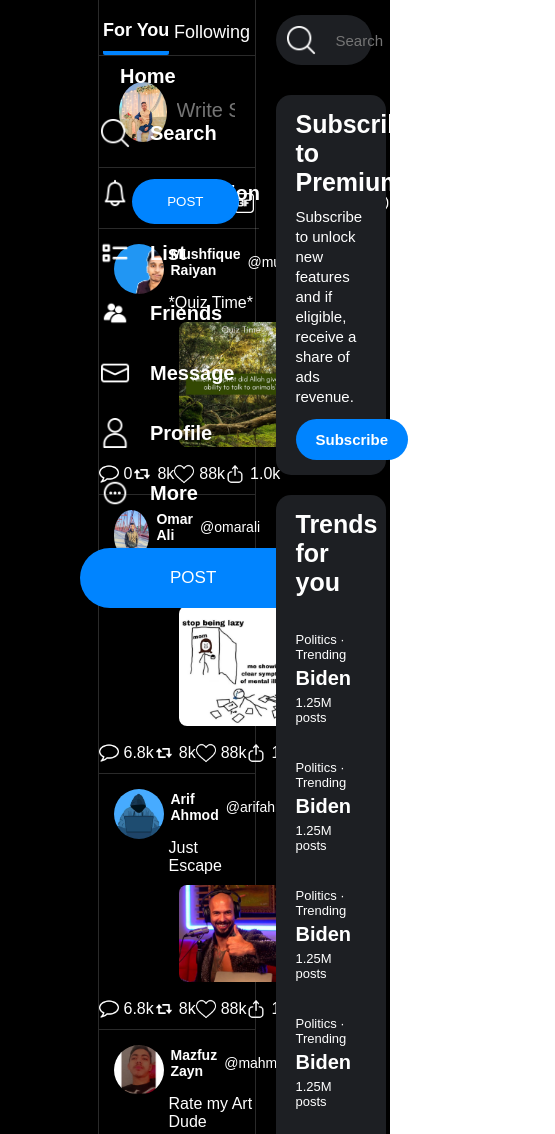
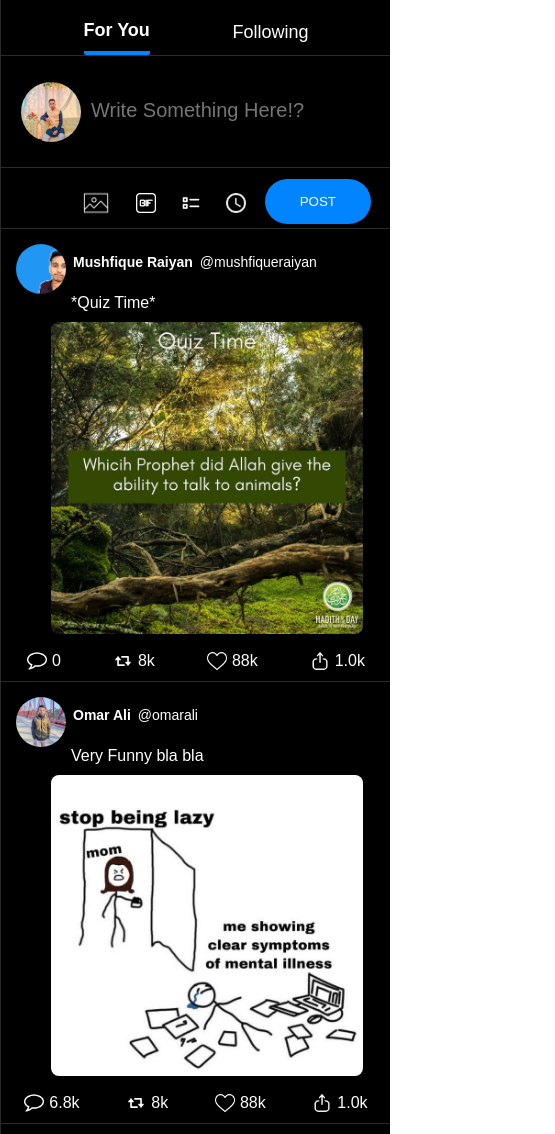
Before and after one commit to mushfiqueraiyan/Twitter, a plain HTML site: page index.html in a window 390 px wide. Shown: the top 1134 px of the page, 555 px wide, since content can reach past the window. Drawn offline with Linux system fonts and the light colour scheme; a script that the page names is missing.

Commit message:
style.css

```diff
--- a/style.css
+++ b/style.css
@@ -327,3 +327,29 @@
 .toptag{
     margin-top: 35px;
 }
+
+@media screen and (max-width:600px){
+    .details{
+        display: none;
+    }
+
+    .tagSection{
+        display: none;
+    }
+
+    .postSection{
+        width: 100%;
+        margin-left: 0px;
+    }
+
+    .post > img{
+        align-items: center;
+        justify-content: center;
+        width: 80%;
+        width: 80%;
+        margin-top: 10px;
+        margin-left: 50px;
+        border-radius: 8px;
+        cursor: pointer;
+    }
+}
```
